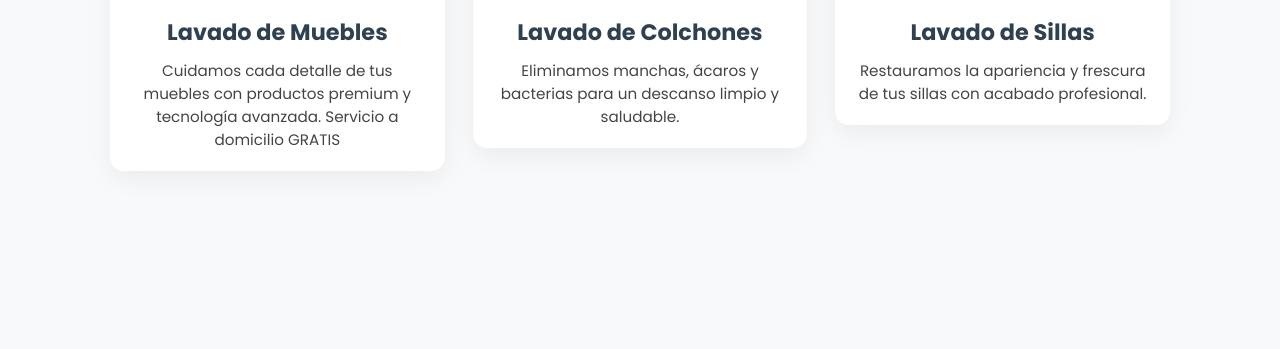
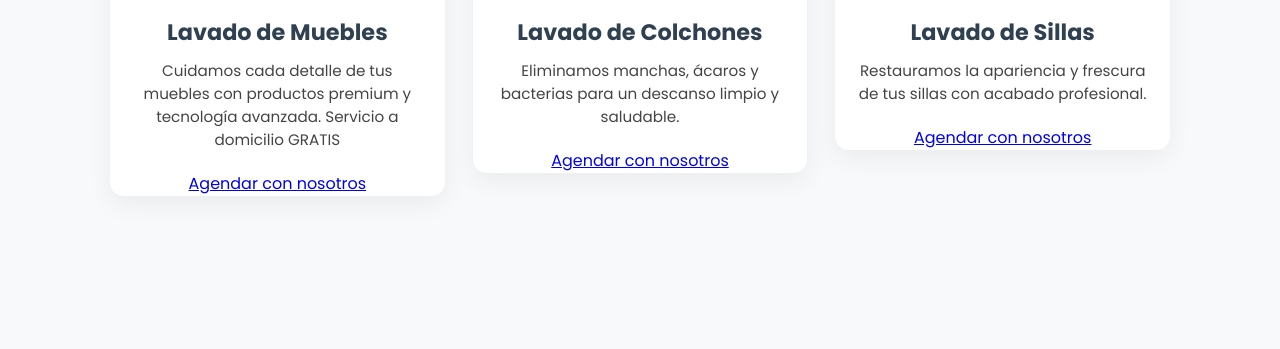
Before and after one commit to luxcleanhome22/lux-clean-home, a plain HTML site: page index.html in a window 1280 px wide. Shown: the part 1162-1511 px from the top of the page. Drawn offline with Linux system fonts and the light colour scheme.

Commit message:
index.html

```diff
--- a/index.html
+++ b/index.html
@@ -108,6 +108,7 @@ function gtag_report_conversion(url) {
       </div>
       <h2>Lavado de Muebles</h2>
       <p>Cuidamos cada detalle de tus muebles con productos premium y tecnología avanzada. Servicio a domicilio GRATIS</p>
+      <a href="https://wa.me/51982218148?text=Hola%20Lux%20Clean%20Home,%20quiero%20agendar%20una%20limpieza%20de%20muebles." target="_blank" class="btn-servicio">Agendar con nosotros</a>
     </div>
 
     <div class="servicio-item">
@@ -116,6 +117,7 @@ function gtag_report_conversion(url) {
       </div>
       <h2>Lavado de Colchones</h2>
       <p>Eliminamos manchas, ácaros y bacterias para un descanso limpio y saludable.</p>
+      <a href="https://wa.me/51982218148?text=Hola%20Lux%20Clean%20Home,%20quiero%20agendar%20una%20limpieza%20de%20colchones." target="_blank" class="btn-servicio">Agendar con nosotros</a>
     </div>
 
     <div class="servicio-item">
@@ -124,6 +126,7 @@ function gtag_report_conversion(url) {
       </div>
       <h2>Lavado de Sillas</h2>
       <p>Restauramos la apariencia y frescura de tus sillas con acabado profesional.</p>
+      <a href="https://wa.me/51982218148?text=Hola%20Lux%20Clean%20Home,%20quiero%20agendar%20una%20limpieza%20de%20sillas." target="_blank" class="btn-servicio">Agendar con nosotros</a>
     </div>
 
   </div>
```
